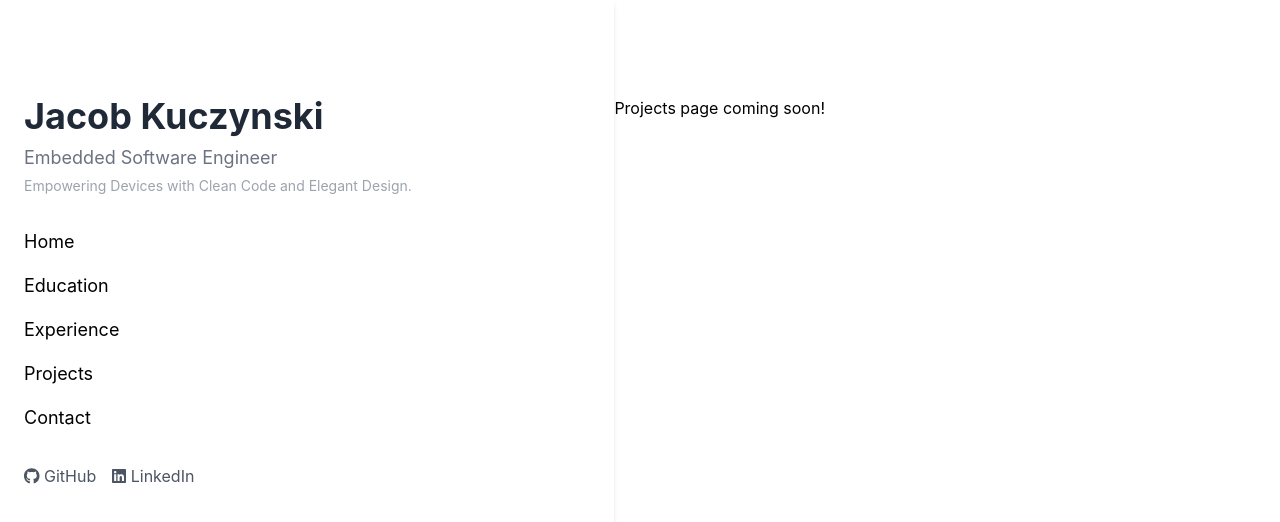
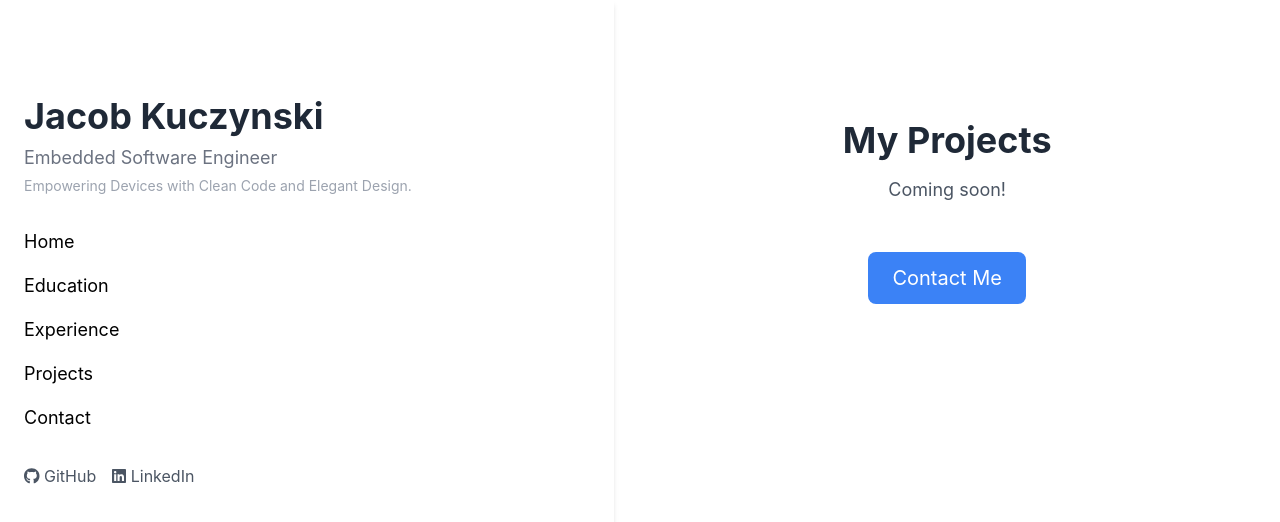
Before and after one commit to jkucz01/portfolio-website, a React (Create React App) app: page /projects in a window 1280 px wide. Shown: the top 522 px of the page. Built offline with nearby package versions, Linux system fonts and the light colour scheme.

Commit message:
starter for projects page

```diff
--- a/src/pages/Projects.js
+++ b/src/pages/Projects.js
@@ -1,7 +1,23 @@
 import React from "react";
+import { Link } from "react-router-dom";
 
 export default function Projects() {
     return (
-        <h1>Projects page coming soon!</h1>
+        <div className="container mx-auto p-6">
+            <section className="mb-12 text-center">
+                <h1 className="text-4xl font-bold text-gray-800 mb-4">My Projects</h1>
+                <p className="text-lg text-gray-600">
+                    Coming soon!
+                </p>
+            </section>
+            <section className="text-center">
+                <Link
+                to="/contact"
+                className="inline-block rounded-lg bg-blue-500 px-6 py-3 text-xl text-white transition hover:bg-blue-600"
+                >
+                Contact Me
+                </Link>
+            </section>
+        </div>
     );
 }
```
